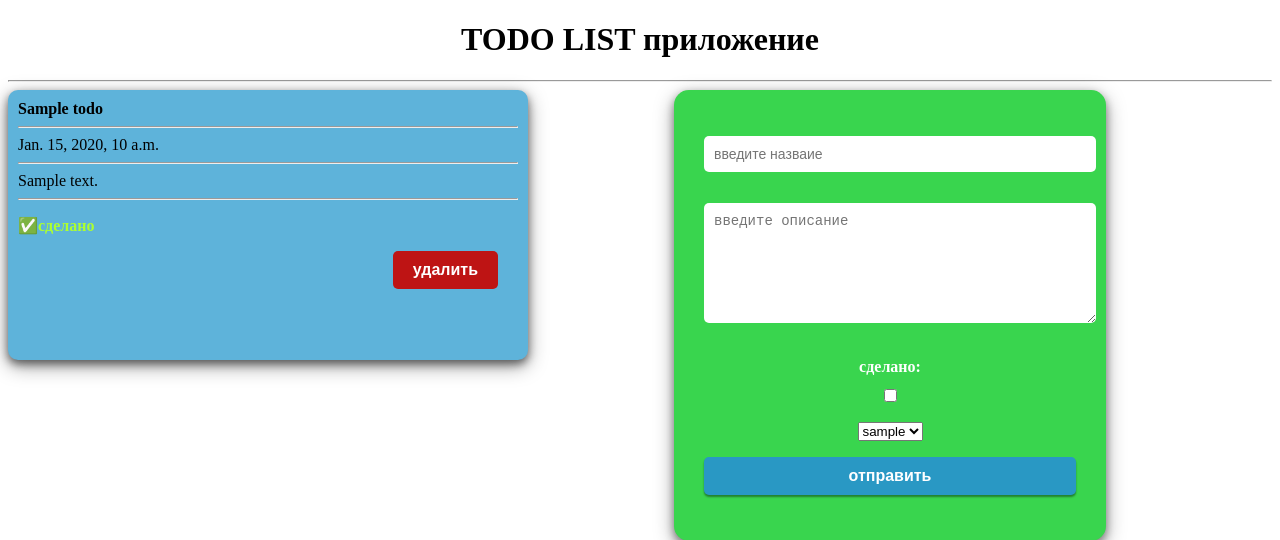
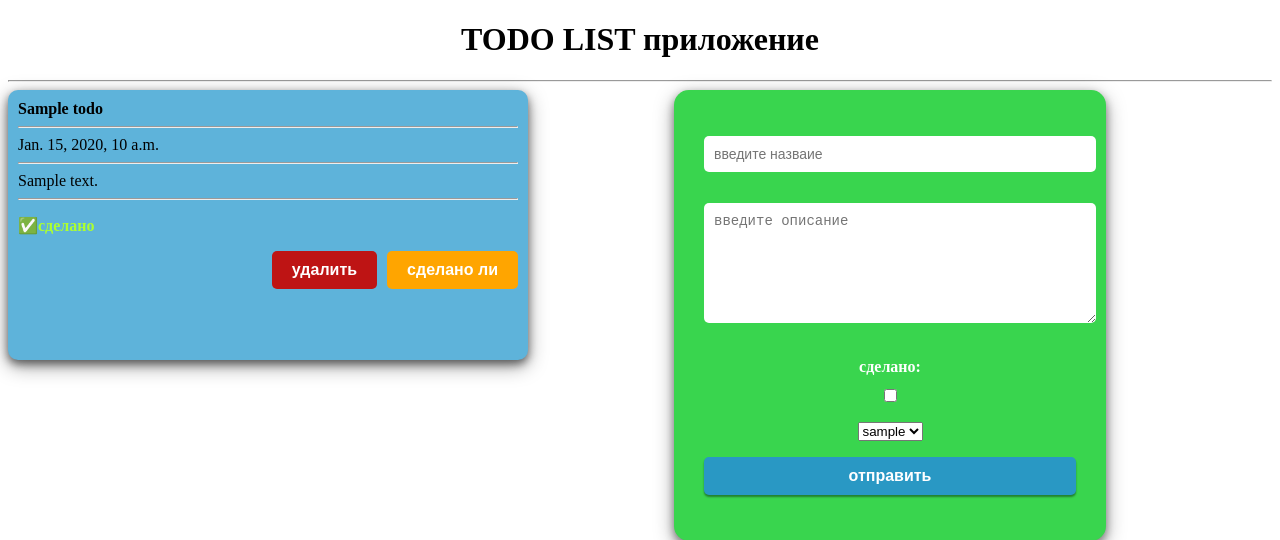
Before and after one commit to AirGuy-one/university_into_practice, a Django app: page / in a window 1280 px wide. Shown: the top 540 px of the page. Run offline with Django 4.2, Linux system fonts and the light colour scheme; tables that the repository leaves empty hold one stand-in row (values such as "Sample post").

Commit message:
Add "whether complete" button

```diff
--- a/templates/index.html
+++ b/templates/index.html
@@ -25,6 +25,10 @@
             margin-bottom: 5%;
             border-radius: 10px;
             padding: 2%;
+        }
+
+        .card form button {
+            margin-left: 10px;
         }
 
         .submit_form {
@@ -93,12 +97,23 @@
             border: none;
             border-radius: 5px;
             cursor: pointer;
-            background-color: #be1414;
             color: #fff;
             transition: background-color 0.3s ease;
         }
 
-        .btn:hover {
+        .btn-first {
+            background-color: orange;
+        }
+
+        .btn-second {
+            background-color: #be1414;
+        }
+
+        .btn-first:hover {
+            background-color: #ffbb3c;
+        }
+
+        .btn-second:hover {
             background-color: #ff0000;
         }
 
@@ -136,9 +151,15 @@
                     {% else %}
                         <p style="color: red;"><b>✖не сделано</b></p>
                     {% endif %}
+                    <form action="/toggle/{{ i.id }}" method="POST">
+                        {% csrf_token %}
+                        <button type="submit" class="btn btn-first" style="float: right;">
+                            сделано ли
+                        </button>
+                    </form>
                     <form action="/del/{{ i.id }}" method="POST" style=" padding-right: 4%; padding-bottom: 3%;">
                         {% csrf_token %}
-                        <button value="remove" type="submit" class="btn" style="float: right;">
+                        <button value="remove" type="submit" class="btn btn-second" style="float: right;">
                             удалить
                         </button>
                     </form>
--- a/todo_app/urls.py
+++ b/todo_app/urls.py
@@ -4,4 +4,5 @@ from . import views
 urlpatterns = [
     path('', views.index, name='home'),
     path('del/<str:item_id>', views.remove, name="del"),
+    path('toggle/<str:item_id>', views.toggle_completed, name="toggle"),
 ]
--- a/todo_app/views.py
+++ b/todo_app/views.py
@@ -1,4 +1,4 @@
-from django.shortcuts import render, redirect
+from django.shortcuts import render, redirect, get_object_or_404
 from django.contrib import messages
 from .models import Todo
 from .forms import TodoForm
@@ -26,3 +26,10 @@ def remove(request, item_id):
     item.delete()
     messages.info(request, "Ваша запись была удалена !!!")
     return redirect('home')
+
+
+def toggle_completed(request, item_id):
+    item = get_object_or_404(Todo, id=item_id)
+    item.completed = not item.completed
+    item.save()
+    return redirect('home')
```
